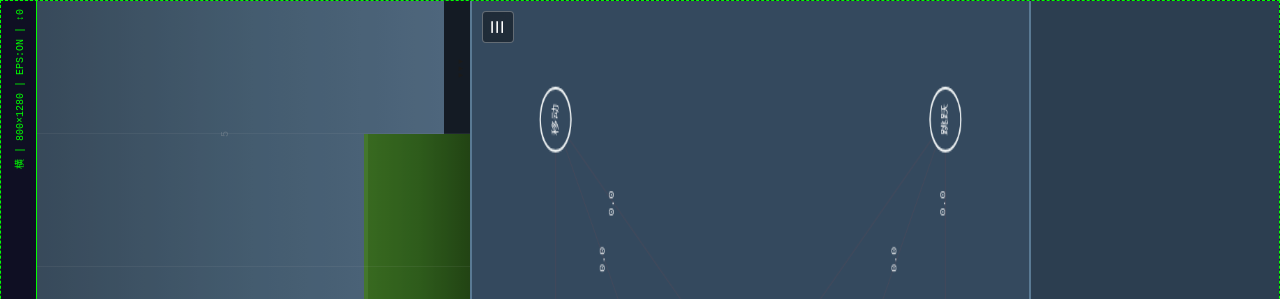
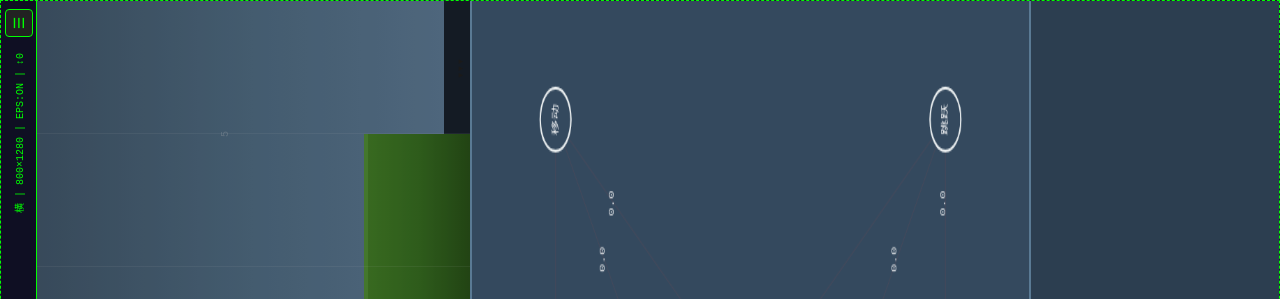
Before and after one commit to shikeik/ai-sandbox, a website built with Vite: page index.html in a window 1280 px wide. Shown: the top 299 px of the page. Built offline with nearby package versions, Linux system fonts and the light colour scheme.

Commit message:
refactor: 将神经元区域菜单移至顶部控制栏右上角

```diff
--- a/index.html
+++ b/index.html
@@ -15,6 +15,7 @@
 				<button class="ctrl-btn" id="btn-toggle">↻ 恒竖</button>
 				<button class="ctrl-btn" id="btn-fullscreen">⛶ 全屏</button>
 				<div class="eps-status" id="eps-st">-</div>
+				<div id="neuron-menu-container"></div>
 			</div>
 
 			<!-- 游戏主容器：三区域在此容器内分配比例 -->
--- a/src/style.css
+++ b/src/style.css
@@ -122,6 +122,11 @@ html, body {
 	font-size: 10px;
 	color: #0f0;
 	font-family: monospace;
+}
+
+#neuron-menu-container {
+	position: relative;
+	margin-left: 8px;
 }
 
 /* ---------- 云朵装饰 ---------- */
--- a/src/views/NeuronAreaManager.js
+++ b/src/views/NeuronAreaManager.js
@@ -61,49 +61,53 @@ export class NeuronAreaManager {
 	}
 
 	createMenuButton() {
+		// 菜单按钮创建到顶部控制栏
+		const menuContainer = document.getElementById('neuron-menu-container')
+		if (!menuContainer) return
+
 		const btn = document.createElement('button')
 		btn.id = 'view-menu-btn'
-		btn.innerHTML = '☰'
+		btn.innerHTML = '🧠'
+		btn.title = '神经元视图菜单'
 		btn.style.cssText = `
-		position: absolute;
-		top: 10px;
-		right: 10px;
-		width: 32px;
-		height: 32px;
+		width: 28px;
+		height: 28px;
 		border: none;
 		border-radius: 4px;
-		background: rgba(0,0,0,0.4);
-		backdrop-filter: blur(4px);
-		border: 1px solid rgba(255,255,255,0.3);
-		color: #fff;
-		font-size: 16px;
+		background: #222;
+		border: 1px solid #0f0;
+		color: #0f0;
+		font-size: 14px;
 		cursor: pointer;
-		z-index: 2000;
 		display: flex;
 		align-items: center;
 		justify-content: center;
 	`
 
 		btn.addEventListener('click', () => this.toggleMenu())
-		this.container.appendChild(btn)
+		menuContainer.appendChild(btn)
 		this.menuBtn = btn
 	}
 
 	createMenuDropdown() {
+		// 下拉菜单创建到顶部控制栏
+		const menuContainer = document.getElementById('neuron-menu-container')
+		if (!menuContainer) return
+
 		const menu = document.createElement('div')
 		menu.id = 'view-menu-dropdown'
 		menu.style.cssText = `
 		position: absolute;
-		top: 48px;
-		right: 10px;
-		background: #2c3e50;
-		border: 1px solid #5a7a94;
+		top: 36px;
+		right: 0;
+		background: #1a1a2e;
+		border: 1px solid #0f0;
 		border-radius: 4px;
 		padding: 8px 0;
-		min-width: 140px;
-		z-index: 2001;
+		min-width: 150px;
+		z-index: 3001;
 		display: none;
-		box-shadow: 0 4px 12px rgba(0,0,0,0.3);
+		box-shadow: 0 4px 12px rgba(0,0,0,0.5);
 	`
 
 		const addDivider = () => {
@@ -201,7 +205,7 @@ export class NeuronAreaManager {
 			menu.appendChild(el)
 		})
 
-		this.container.appendChild(menu)
+		menuContainer.appendChild(menu)
 		this.menuDropdown = menu
 
 		addDivider()
```
